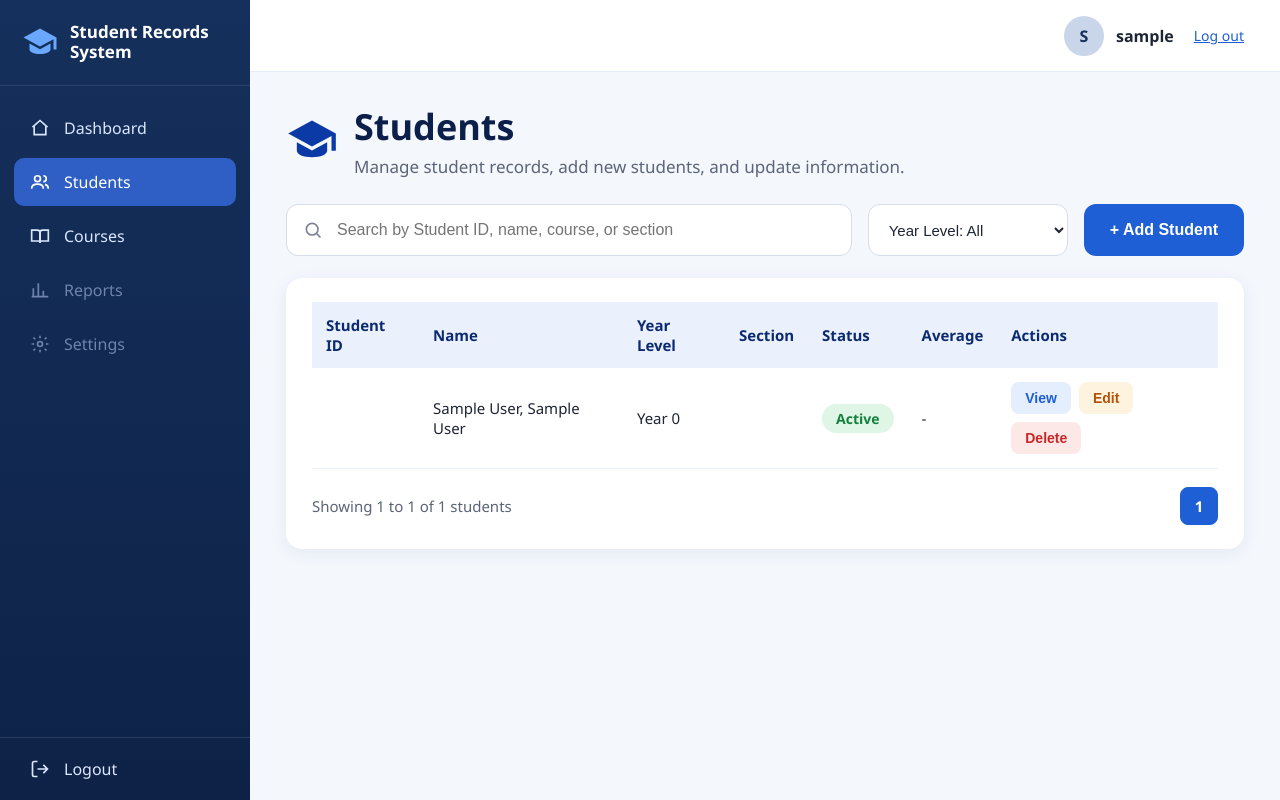
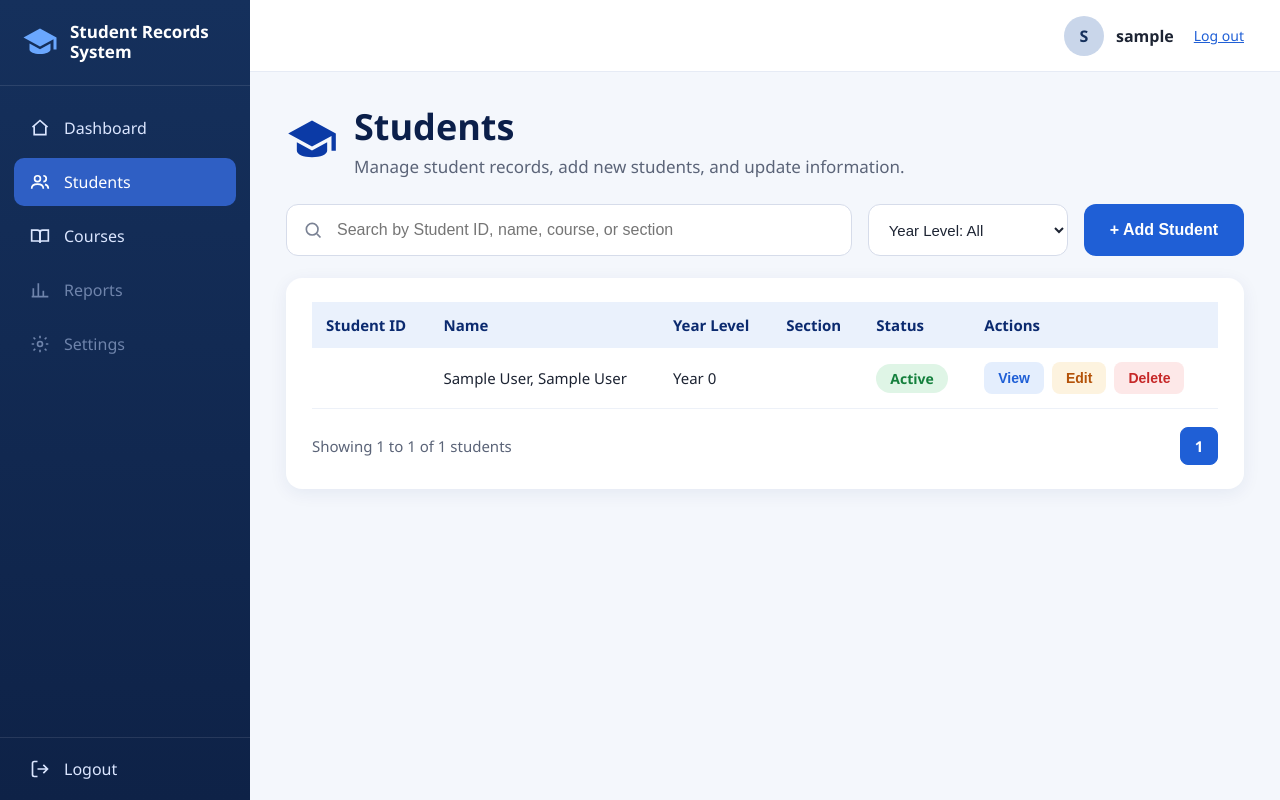
Before and after one commit to ranaraapplegrace03/student-records, a PHP site: page /students.php in a window 1280 px wide. Run offline with PHP 8.4, Linux system fonts and the light colour scheme; the visitor is signed in with stand-in values (Sample User, id 1); data that the repository does not hold is empty; a stand-in replaces the project's code that opens the database connection.

Commit message:
Update students.php

```diff
--- a/students.php
+++ b/students.php
@@ -209,12 +209,12 @@ function page_url($p, $search, $level) {
                 <table>
                     <thead>
                         <tr>
-                            <th>Student ID</th><th>Name</th><th>Year Level</th><th>Section</th><th>Status</th><th>Average</th><th>Actions</th>
+                            <th>Student ID</th><th>Name</th><th>Year Level</th><th>Section</th><th>Status</th><th>Actions</th>
                         </tr>
                     </thead>
                     <tbody>
                     <?php if (!$students): ?>
-                        <tr><td colspan="7" class="empty">No student records found.</td></tr>
+                        <tr><td colspan="6" class="empty">No student records found.</td></tr>
                     <?php endif; ?>
                     <?php foreach ($students as $row): ?>
                         <tr>
@@ -227,7 +227,6 @@ function page_url($p, $search, $level) {
                                     <?= htmlspecialchars($row['status']) ?>
                                 </span>
                             </td>
-                            <td><?= $row['average'] === null ? '-' : number_format((float)$row['average'], 2) ?></td>
                             <td>
                                 <div class="actions">
                                     <button type="button" class="btn-view" data-view="<?= htmlspecialchars(json_encode($row), ENT_QUOTES) ?>">View</button>
@@ -316,7 +315,6 @@ function page_url($p, $search, $level) {
                 <label>Last Name <input type="text" name="last_name" id="edit-last_name" required></label>
                 <label>Course <select name="course" id="edit-course" required></select></label>
                 <label>Section <select name="section" id="edit-section" required></select></label>
-                <label>Average <input type="number" name="average" id="edit-average" step="0.01" min="0" max="100"></label>
                 <label>Status
                     <select name="status" id="edit-status"><option>Active</option><option>Inactive</option></select>
                 </label>
@@ -342,7 +340,6 @@ function page_url($p, $search, $level) {
                 <div><dt>Section</dt><dd id="view-section"></dd></div>
                 <div><dt>Year Level</dt><dd id="view-year_level"></dd></div>
                 <div><dt>Status</dt><dd id="view-status"></dd></div>
-                <div><dt>Average</dt><dd id="view-average"></dd></div>
             </dl>
             <div class="modal-actions">
                 <button type="button" class="btn-ghost" data-close>Close</button>
@@ -372,7 +369,6 @@ function page_url($p, $search, $level) {
                 set('edit-first_name', r.first_name);
                 set('edit-last_name', r.last_name);
                 set('edit-status', r.status || 'Active');
-                set('edit-average', r.average === null ? '' : r.average);
                 EDIT.preset(r.course || '', r.year_level, r.section || '');
         show('editModal');
             }));
@@ -386,7 +382,6 @@ function page_url($p, $search, $level) {
                 text('view-section', r.section || '-');
                 text('view-year_level', 'Year ' + r.year_level);
                 text('view-status', r.status || 'Active');
-                text('view-average', r.average === null ? '-' : Number(r.average).toFixed(2));
                 show('viewModal');
             }));
 
```
